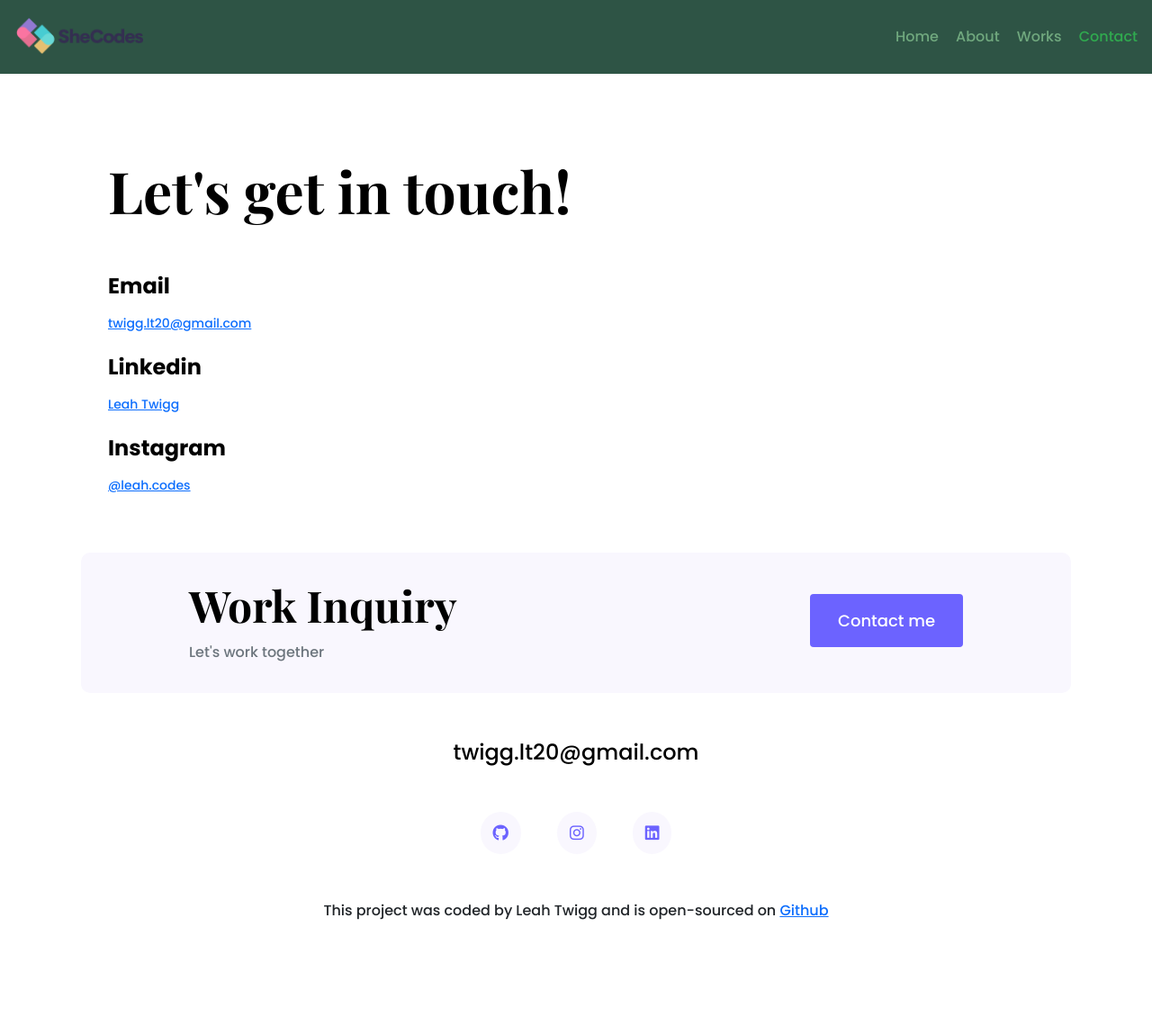
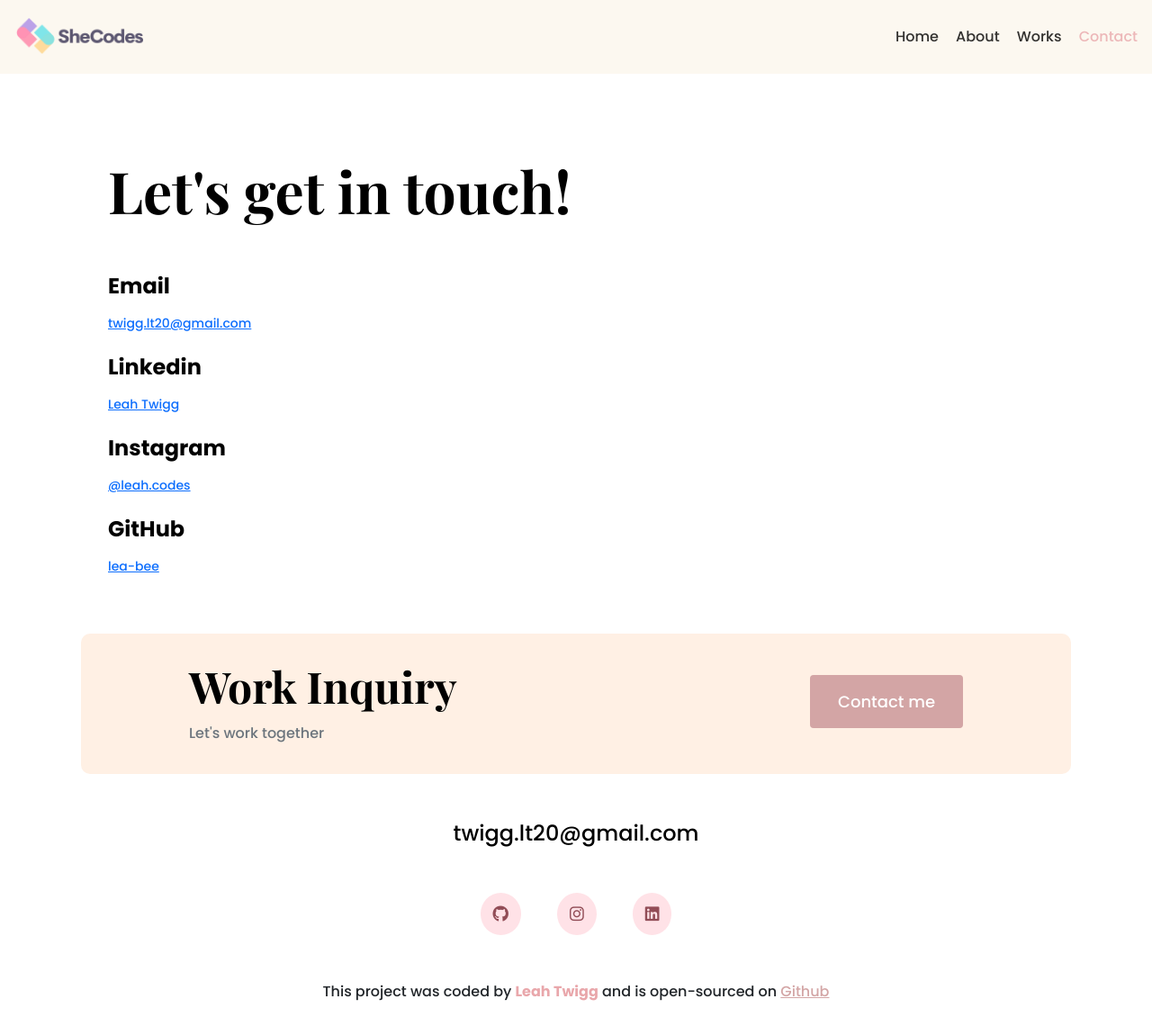
Before and after one commit to lea-bee/portfolio-project, a website built with Parcel: page contact.html in a window 1280 px wide. Shown: the whole page at 90% size. Built offline with nearby package versions, Linux system fonts and the light colour scheme.

Commit message:
Updated CSS design

```diff
--- a/contact.html
+++ b/contact.html
@@ -77,6 +77,10 @@
             >@leah.codes</a
           >
         </p>
+        <h3>GitHub</h3>
+        <p>
+          <a href="https://github.com/lea-bee" target="_blank">lea-bee</a>
+        </p>
       </div>
       <footer>
         <div class="contact-box justify-content-between mb-5 d-none d-md-flex">
@@ -122,7 +126,8 @@
           ></a>
         </div>
         <p class="text-center mt-5">
-          This project was coded by Leah Twigg and is open-sourced on
+          This project was coded by <strong>Leah Twigg</strong> and is
+          open-sourced on
           <a href="https://github.com/lea-bee/portfolio-project">Github</a>
         </p>
       </footer>
--- a/styles/style.css
+++ b/styles/style.css
@@ -1,6 +1,6 @@
 :root {
-  --branding-color: #6c63ff;
-  --secondary-color: #f9f7fe;
+  --branding-color: #924d57;
+  --secondary-color: #ffe2e7;
   --heading-font-family: "Playfair Display", serif;
   --default-font-family: "Poppins", sans-serif;
 }
@@ -39,7 +39,8 @@ p {
 }
 
 .hero {
-  background: var(--secondary-color);
+  /*background-color: #fdeee2;*/
+  background-color: #fff0e4;
   text-align: center;
   padding: 160px 20px;
 }
@@ -87,7 +88,7 @@ p {
 }
 
 .btn-branding {
-  background: var(--branding-color);
+  background-color: #d3a5a5;
   border-radius: 4px;
   color: white;
   font-size: 18px;
@@ -97,8 +98,8 @@ p {
 
 .btn-branding-outline {
   color: var(--branding-color);
-  border: 1px solid var(--branding-color);
-  border-radius: 4px;
+  border: 2px solid var(--branding-color);
+  border-radius: 6px;
   font-size: 18px;
   line-height: 27px;
   padding: 15px 30px;
@@ -110,7 +111,6 @@ p {
 
 nav {
   padding: 20px 0;
-  background-color: #2e5445;
 }
 
 nav ul {
@@ -127,18 +127,19 @@ nav li {
 
 nav a {
   text-decoration: none;
-  /* color: #272142;*/
-  color: #70a87e;
+  color: black;
+  opacity: 80%;
   transition: all 100ms ease-in-out;
 }
 
 nav a:hover,
 nav li.active a {
-  color: #30aa4f;
+  color: #e9a7ab;
 }
 
 .nav-container {
   max-width: 100%;
+  background-color: #fcf8f0;
 }
 
 .project-description {
@@ -156,7 +157,9 @@ footer {
 }
 
 footer .contact-box {
-  background: var(--secondary-color);
+  /*background-color: #ffefe2;*/
+  /*background-color: #fdefe9;*/
+  background-color: #fff0e4;
   padding: 30px 120px;
   border-radius: 10px;
 }
@@ -190,6 +193,14 @@ footer .social-links a:hover {
   background: var(--branding-color);
 }
 
+footer p a {
+  color: #d3a5a5;
+}
+
+footer strong {
+  color: #e9a7ab;
+}
+
 @media (max-width: 900px) {
   h1 {
     font-size: 44px;
```
Also changed, not shown: about.html (+2 -1 lines), index.html (+3 -2 lines), work.html (+2 -1 lines).
